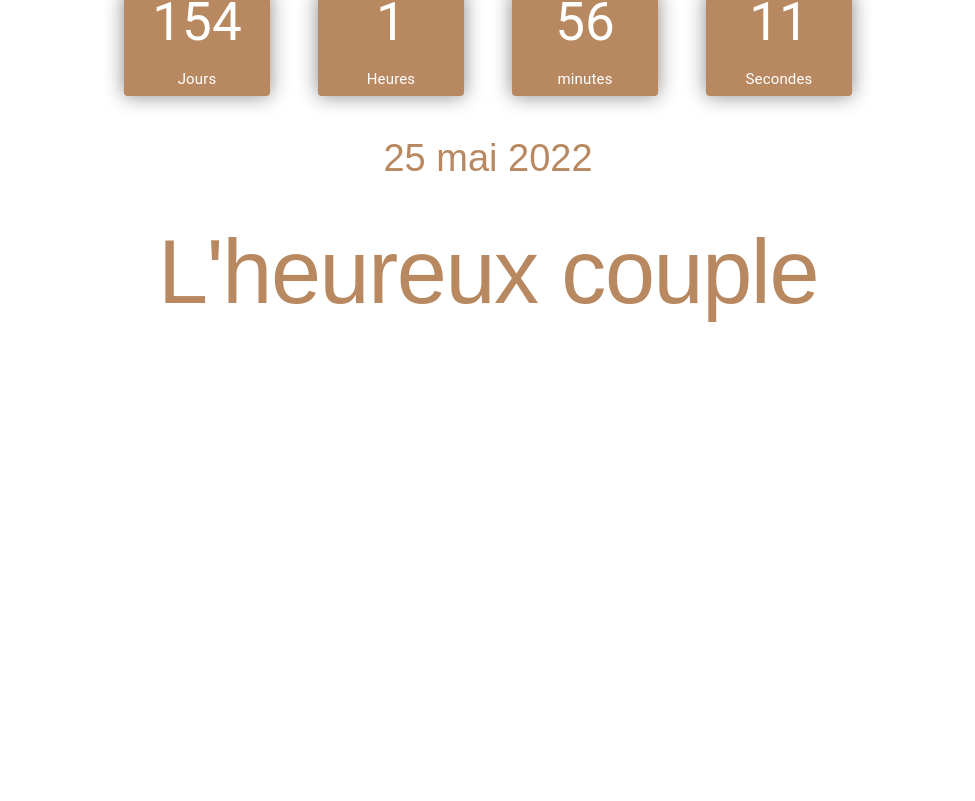
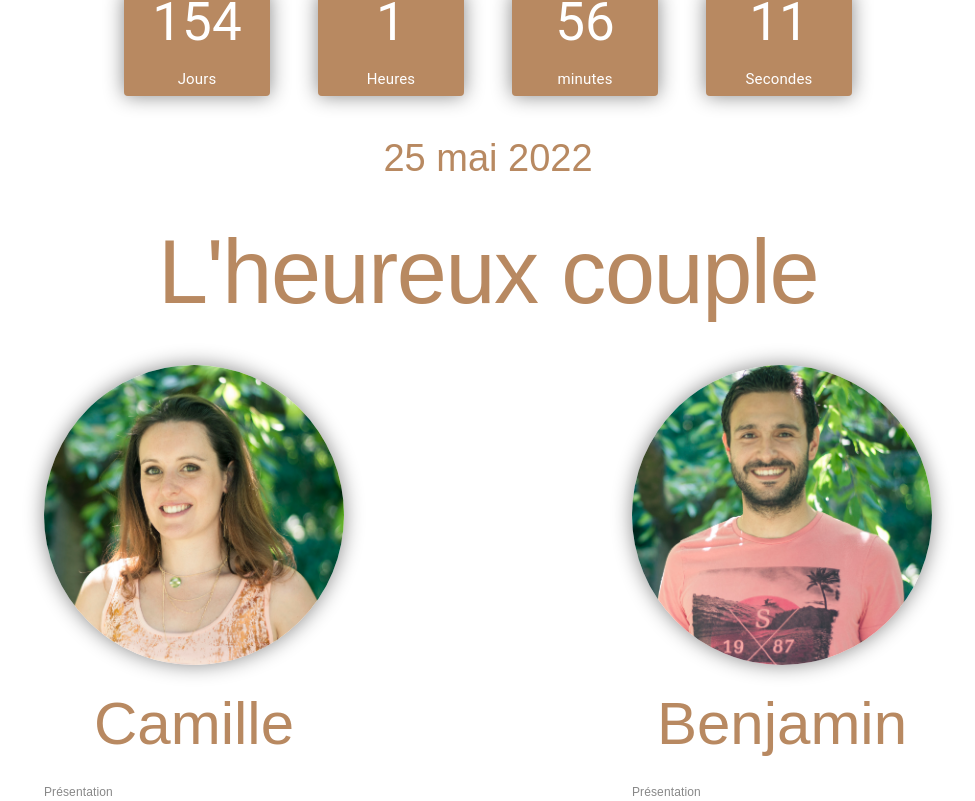
Before and after one commit to BenGex31/weddingguests, a React (Create React App) app: page /home in a window 1280 px wide. Shown: the part 1120-1921 px from the top of the page, without its empty margins (152-1127 px from the left). Before the commit the page ends 1445 px from the top, so only its background shows below. Built offline with nearby package versions, Linux system fonts and the light colour scheme; no server answers; sample sign-in values are in the browser's storage; a web font is replaced by a local one.

Commit message:
Update Home.jsx

```diff
--- a/src/pages/Home.jsx
+++ b/src/pages/Home.jsx
@@ -10,6 +10,7 @@ import { alexBrushRegular as alexBrush } from "../core/theme/CustomTheme";
 import theme from "../core/theme/MuiTheme";
 import Cards from "../components/Card";
 import Countdown from "react-countdown";
+import WeddingAvatar from "../components/WeddingAvatar";
 
 const Home = () => {
   const { currentUser } = useContext(AuthContext);
@@ -140,6 +141,7 @@ const Home = () => {
             L'heureux couple
           </Typography>
         </Stack>
+        <WeddingAvatar />
       </Stack>
     </Stack>
   );
```
